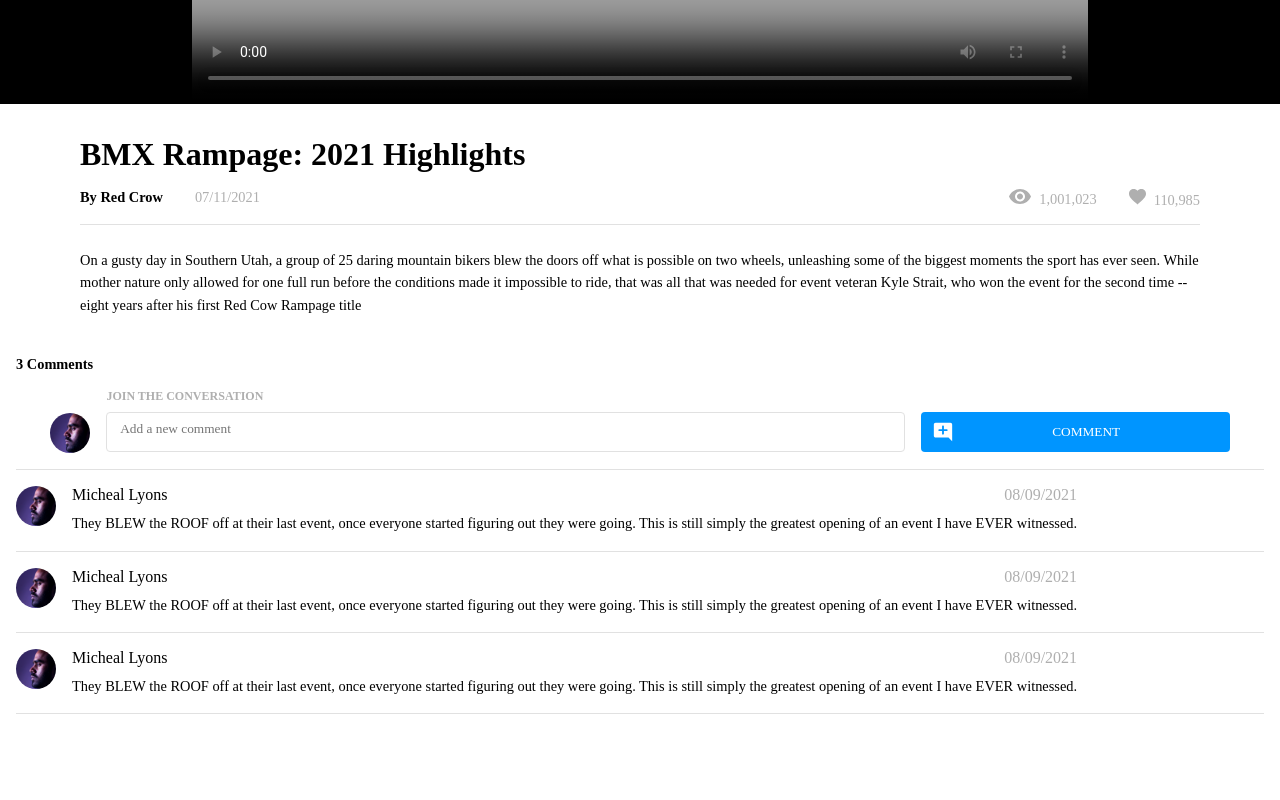
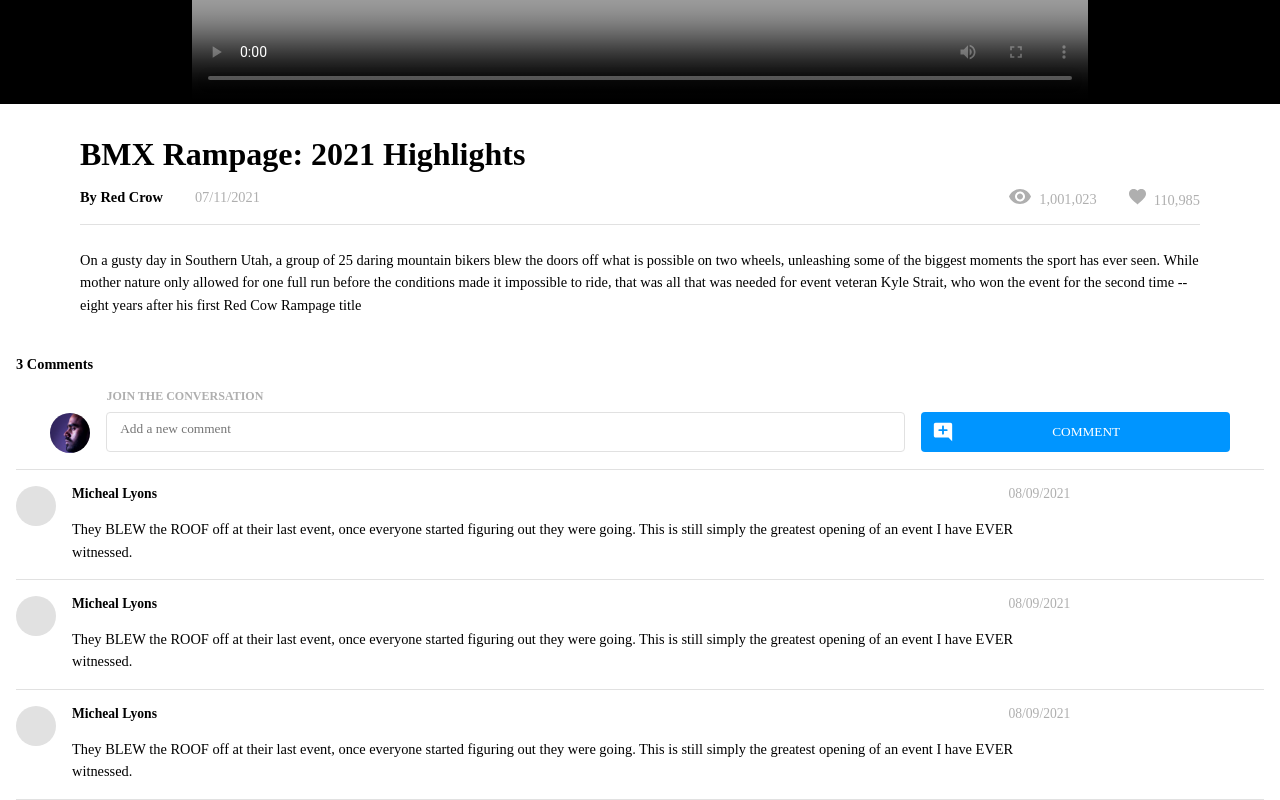
Before and after one commit to Cheeonon/chloe-park-brainflix, a React (Create React App) app: page / in a window 1280 px wide. Shown: the part 644-1444 px from the top of the page. Before the commit the page ends 1358 px from the top, so only its background shows below. Built offline with nearby package versions, Linux system fonts and the light colour scheme.

Commit message:
Change comment profile to gray background

```diff
--- a/src/components/Comment/Comment.js
+++ b/src/components/Comment/Comment.js
@@ -6,7 +6,7 @@ import profileUrl from '../../assets/images/Mohan-muruge.jpg';
 const Comment = () => {
   return (
     <div className="comment">
-        <Profile url={profileUrl}/>
+        <Profile url=""/>
         <div className="comment__container">
             <div className="comment__info">
                 <span className="comment__name">Micheal Lyons</span>
--- a/src/components/Comment/Comment.scss
+++ b/src/components/Comment/Comment.scss
@@ -10,17 +10,19 @@
     &__container{
         display: flex;
         flex-direction: column;
+        width: 80%;
         margin-left: 1rem;
     }
 
     &__info{
         display: flex;
         justify-content: space-between;
-        margin-bottom: 0.5rem;
+        margin-bottom: $mobileBasicSpacing;
+        font-size: 0.85rem;
     }
 
     &__name{
-
+        font-weight: bold;
     }
 
     &__date{
--- a/src/components/Profile/Profile.js
+++ b/src/components/Profile/Profile.js
@@ -1,13 +1,21 @@
 import './Profile.scss';
 
 const Profile = ({customClass, url, alt}) => {
-  return (
+  if(url==""){
+    return(
+      <div
+        className={`profile ${customClass}`}>
+      </div>
+    )
+  } else{
+    return(
     <img
-        className={`profile ${customClass}`}
-        src={url}
-        alt={alt}>
+      className={`profile ${customClass}`}
+      src={url}
+      alt={alt}>
     </img>
-  )
+    )
+  }
 }
 
 export default Profile
--- a/src/components/Profile/Profile.scss
+++ b/src/components/Profile/Profile.scss
@@ -1,4 +1,5 @@
 @use '../../styles/partials/variables' as *;
+@use '../../styles/partials/colors' as *;
 
 .profile{
     height: $headerSpacing;
@@ -6,4 +7,5 @@
     border-radius: 50%;
     object-fit: cover;
     object-position: left 1%;
+    background-color: $Mercury;
 }
```
Also changed, not shown: src/components/CommentForm/CommentForm.js (line endings or trailing spaces).
